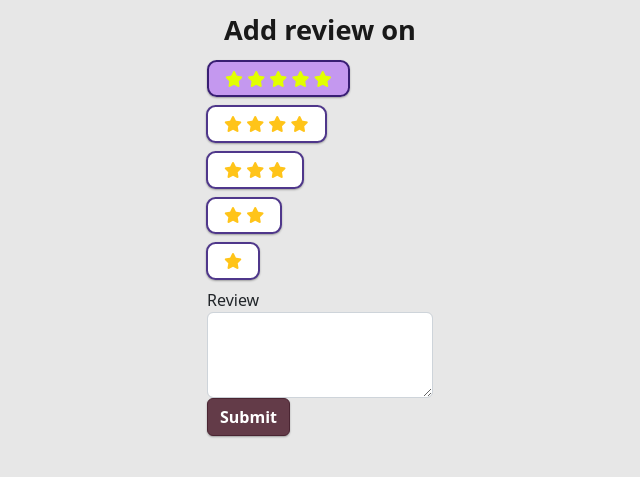
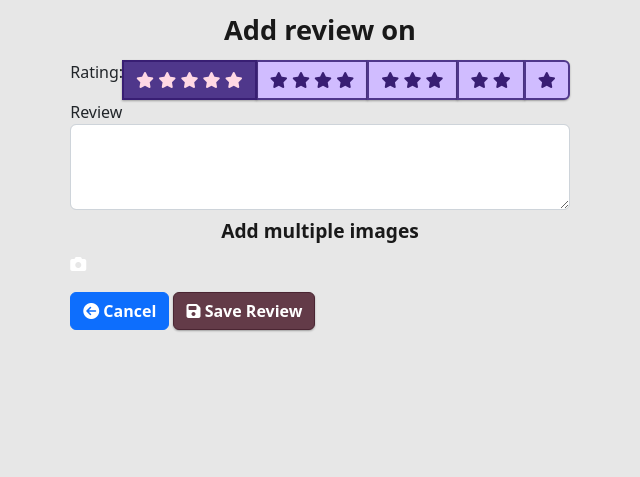
Before and after one commit to IuliiaKonovalova/e-commerce, a Django app: template reviews/templates/reviews/add_review.html in a window 1280 px wide. Shown: the part 128-605 px from the top of the page, without its empty margins (320-960 px from the left). Run offline with Django 3.2, Linux system fonts and the light colour scheme; the template is opened without the code that fills it, so the values that code supplies are empty; the visitor is signed in with stand-in values (Sample User, id 1); parts of the project's set-up code (start-up, migrations or seed data) failed here and were passed over; some libraries are stand-ins or nearby versions.

Commit message:
Add adding multiple images functionality

```diff
--- a/reviews/templates/reviews/add_review.html
+++ b/reviews/templates/reviews/add_review.html
@@ -1,29 +1,7 @@
 {% extends 'base.html' %}
 {% load static %}
 {% block extra_css %}
-  <style>
-    .btn-group {
-      display: flex;
-      flex-direction: column;
-      justify-content: start;
-      align-items: start;
-    }
-
-    .btn-group label {
-      border-radius: 0.6rem !important;
-      margin-bottom: 0.5rem;
-      background-color: white;
-      color: #ffc419;
-      padding: 0.3em 1em;
-    }
-
-    .btn-check:active+.btn, .btn-check:checked+.btn, .btn.active, .btn.show, .btn:active {
-      background-color: #8100ff57 !important;
-      color: #e2ff00 !important;
-
-    }
-
-  </style>
+  <link rel="stylesheet" href="{% static 'css//multiple-image-video(MIV).css' %}">
 {% endblock %}
 
 {% block content %}
@@ -31,9 +9,9 @@
     {% if request.user.is_authenticated %}
       <h1>Add review on {{ product.name }}</h1>
 
-    <form method="post">
-      <div class="btn-group" role="group" aria-label="Basic radio toggle button group">
-
+      <form method="post" class="form__review">
+        <div class="btn-group" role="group" aria-label="Basic radio toggle button group" id="rating">
+        <p> Rating: </p>
           <input type="radio" class="btn-check" name="btnradio" id="5" autocomplete="off" checked>
           <label class="btn btn-outline-primary" for="5">
             <i class="fas fa-star"></i>
@@ -64,20 +42,47 @@
         <label class="btn btn-outline-primary" for="1">
           <i class="fas fa-star"></i>
         </label>
-
-
-
       </div>
-
-
-
       <div class="form-group">
         <label for="review">Review</label>
         <textarea class="form-control" id="review" name="review" rows="3">{{ review }}</textarea>
       </div>
-      <button type="submit" class="btn btn-primary">Submit</button>
+      {% comment %} Add multiple images {% endcomment %}
+      <div class="multiple__images">
+        <h2>Add multiple images</h2>
+        <a class="cam" href="javascript:void(0)">
+          <i class="fas fa-camera"></i>
+        </a>
+        <div class="gallery"></div>
+      </div>
+      <div class="form__btns">
+        <a href="{% url 'products_table' %}" aria-label="Go to Promotions page" class="btn btn-primary">
+          <i class="fas fa-arrow-circle-left"></i>
+          Cancel
+        </a>
+        <button type="submit" class="btn btn-primary">
+          <i class="fas fa-save"></i>
+          Save Review
+        </button>
+      </div>
     </form>
 
   {% endif %}
 </div>
 {% endblock %}
+
+{% block postloadjs_extra %}
+<script src="{% static 'js/multiple-image-video(MIV).js' %}"></script>
+<script>
+    $(document).ready(function() {
+
+    $('.gallery').miv({
+      image:'.cam',
+      //video:'.vid'
+    });
+
+    });
+  </script>
+
+
+{% endblock %}
```
Lines whose indentation alone changed are shown as unchanged.
